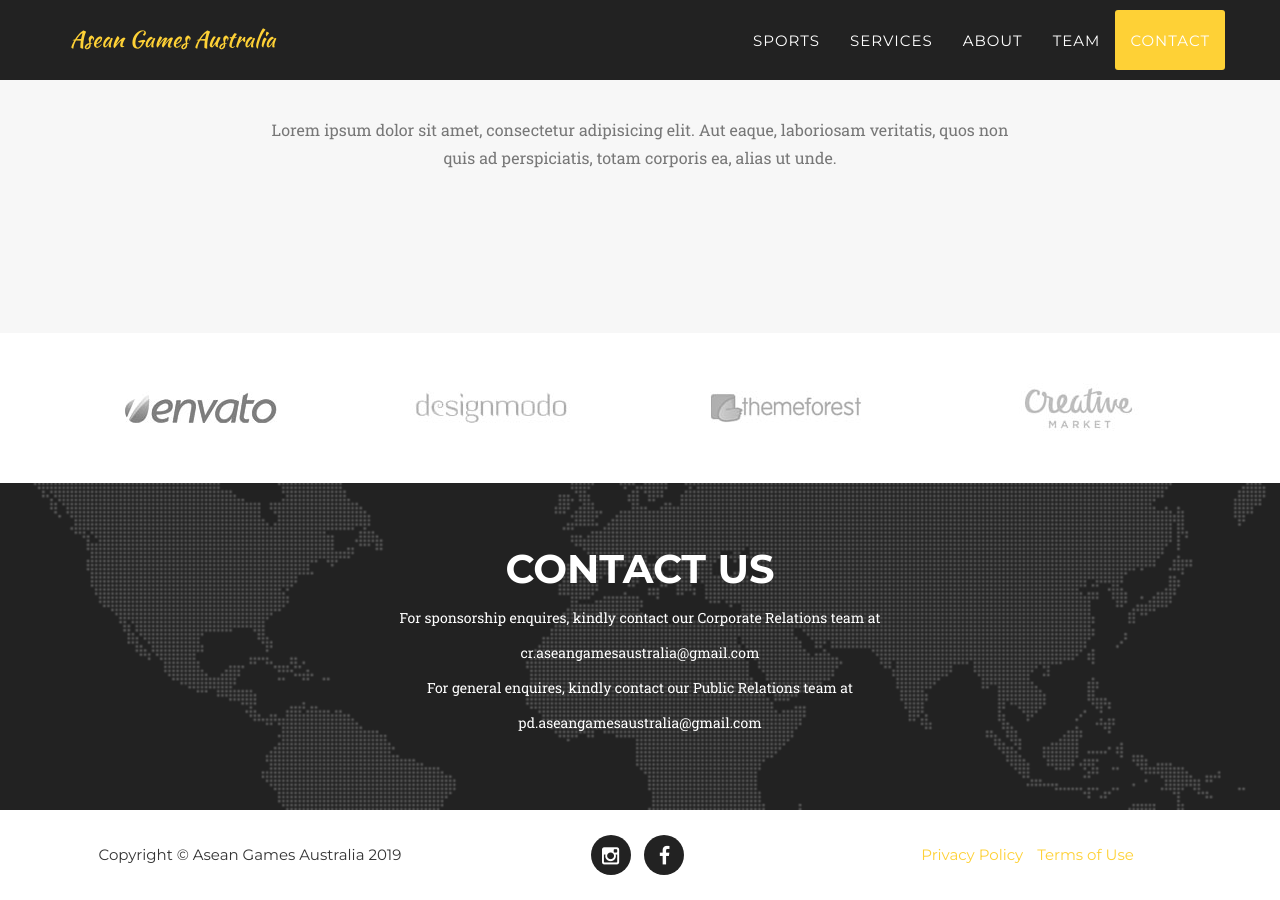
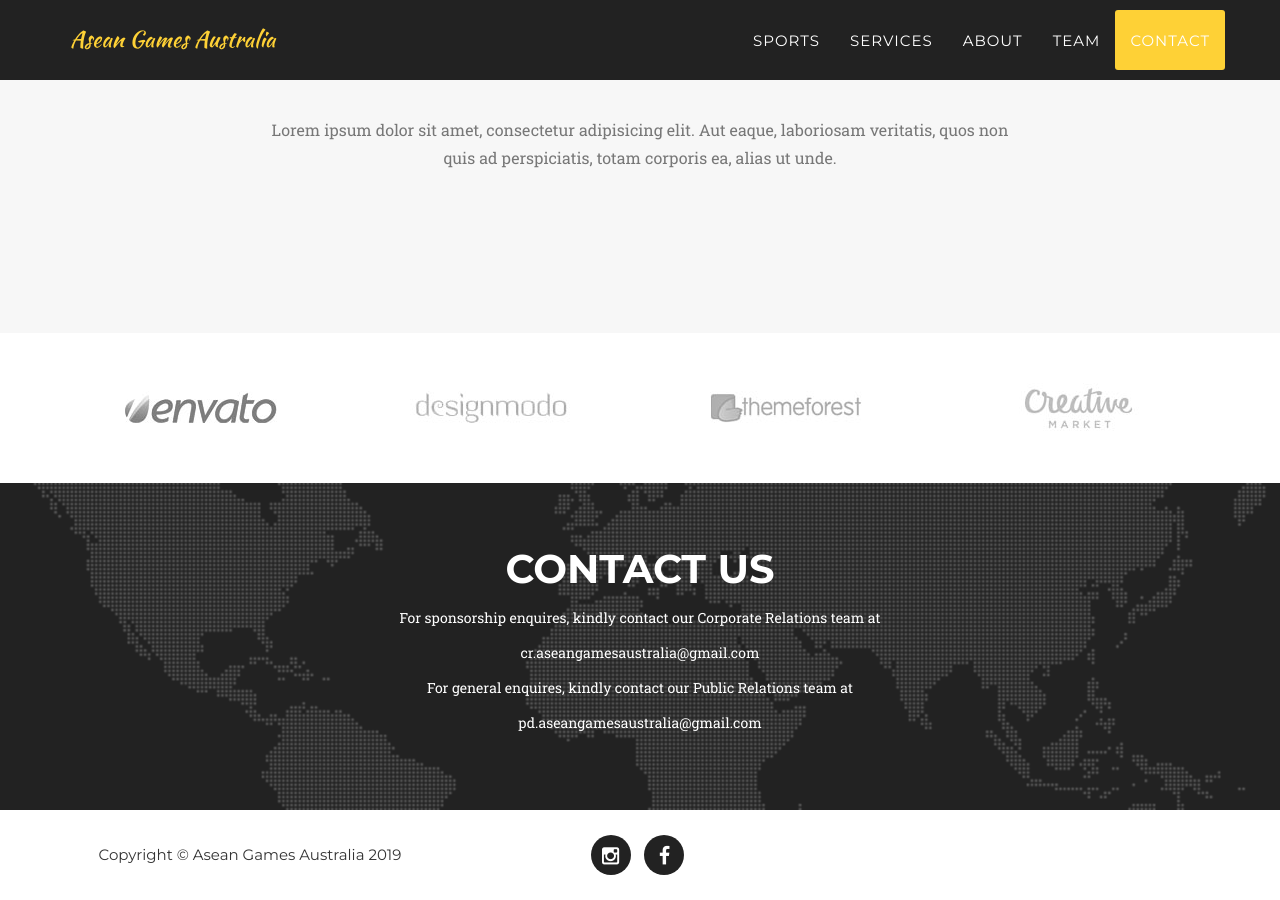
Before and after one commit to adrnlm/AGA_Website, a Jekyll site: the page built from index.html, in a window 1280 px wide and 900 px high, scrolled down 5996 px. Built offline with Jekyll 4.4.1, drawn with Linux system fonts in a browser that asks for light colours; some web fonts are replaced.

Commit message:
edited footer

```diff
--- a/_includes/footer.html
+++ b/_includes/footer.html
@@ -14,10 +14,7 @@
                 </div>
                 <div class="col-md-4">
                     <ul class="list-inline quicklinks">
-                        <li><a href="#">Privacy Policy</a>
-                        </li>
-                        <li><a href="#">Terms of Use</a>
-                        </li>
+                        <!-- Right side footer -->
                     </ul>
                 </div>
             </div>
```
